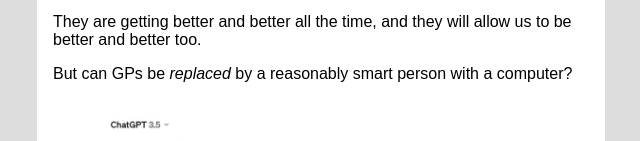
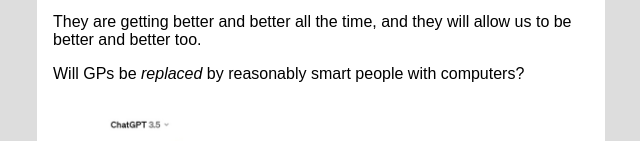
Before and after one commit to nyberry/nyberrysite, an Eleventy site: page blog/moser.md in a window 1280 px wide. Shown: the part 5871-6012 px from the top of the page, without its empty margins (319-959 px from the left). Built offline with nearby package versions, Linux system fonts and the light colour scheme; Eleventy itself is replaced by a stand-in of ours; files that its build step writes are made by us from their sources.

Commit message:
blog update

```diff
--- a/blog/moser.md
+++ b/blog/moser.md
@@ -205,7 +205,7 @@ New technologies will change the way we work, undoubtedly. And we should celebra
 
 They are getting better and better all the time, and they will allow us to be better and better too.
 
-But can GPs be *replaced* by a reasonably smart person with a computer?
+Will GPs be *replaced* by reasonably smart people with computers?
 
 <img src="/blog/images/moser3.jpg" alt="chatGPT having a go" class="blog-img">
 
```
